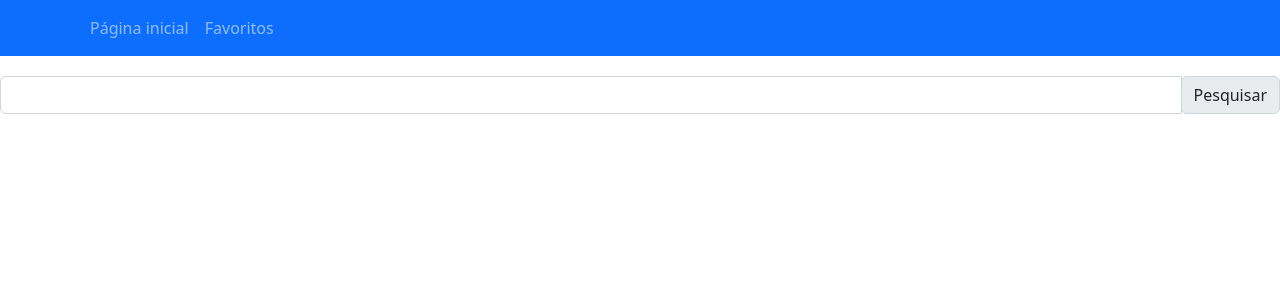
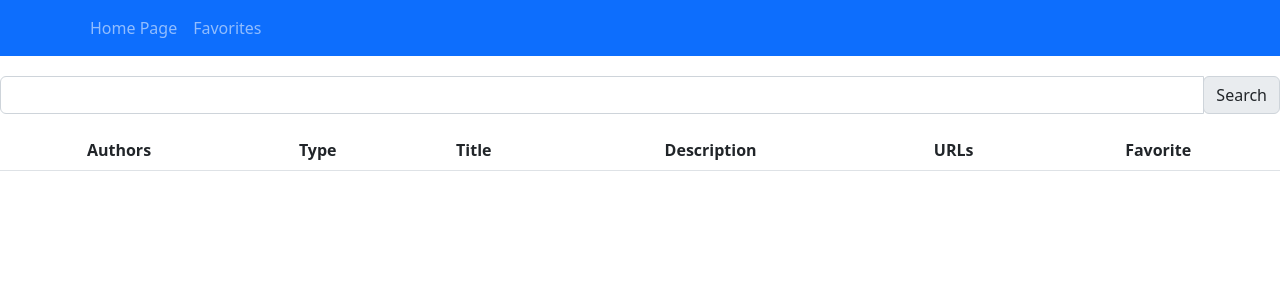
Before and after one commit to Humberto-Bonadiman/scientific-articles, a React (Create React App) app: page /search in a window 1280 px wide. Shown: the top 300 px of the page. Built offline with nearby package versions, Linux system fonts and the light colour scheme; no server answers.

Commit message:
feat: create table to show articles searched

```diff
--- a/src/components/Header.tsx
+++ b/src/components/Header.tsx
@@ -13,13 +13,13 @@ const Header: React.FC = () => {
               href="/search"
               data-testid="search__element-navbar-link-search"
             >
-              Página inicial
+              Home Page
             </Nav.Link>
             <Nav.Link
               href="/favorites"
               data-testid="favorites__element-navbar-link-favorites"
             >
-              Favoritos
+              Favorites
             </Nav.Link>
           </Nav>
         </Navbar.Collapse>
--- /dev/null
+++ b/src/components/TableArticles.tsx
@@ -0,0 +1,64 @@
+import PropTypes from 'prop-types';
+import { Table } from 'react-bootstrap';
+import { articlesResultInterface } from '../interfaces/articlesInterface';
+
+interface Props {
+  articles: articlesResultInterface[];
+};
+
+const TableArticles: React.FC<Props> = ({ articles }) => {
+  const receiveProps = articles;
+
+  const resultTable = () => receiveProps.map(({
+    id,
+    authors,
+    types,
+    title,
+    description,
+    URLs
+  }) => {
+    return (
+      <tr key={ id }>
+        <td>
+          { authors }
+        </td>
+        <td>
+          { types }
+        </td>
+        <td>
+          { title }
+        </td>
+        <td>
+          { description }
+        </td>
+        <td>
+          <a href={ URLs } target="_blank" rel="noopener noreferrer">{ URLs }</a>
+        </td>
+      </tr>
+    )
+  });
+
+  return (
+    <Table responsive>
+      <thead>
+        <tr className="text-center">
+          <th>Authors</th>
+          <th>Type</th>
+          <th>Title</th>
+          <th>Description</th>
+          <th>URLs</th>
+          <th>Favorite</th>
+        </tr>
+      </thead>
+      <tbody>
+        { resultTable() }
+      </tbody>
+    </Table>
+  );
+};
+
+TableArticles.propTypes = {
+  articles: PropTypes.any
+}
+
+export default TableArticles;
--- /dev/null
+++ b/src/interfaces/articlesInterface.ts
@@ -0,0 +1,17 @@
+export interface articlesInterface {
+  id: string;
+  authors: string[];
+  types: string[] | [];
+  title: string;
+  description?: string;
+  downloadUrl: string;
+}
+
+export interface articlesResultInterface {
+  id: string;
+  authors: string[];
+  types: string[] | [];
+  title: string;
+  description?: string;
+  URLs: string;
+}
--- a/src/pages/Search.tsx
+++ b/src/pages/Search.tsx
@@ -1,8 +1,47 @@
-import React from 'react';
+import React, { useState } from 'react';
 import Header from '../components/Header';
+import TableArticles from '../components/TableArticles';
+import { articlesInterface } from '../interfaces/articlesInterface';
+import { fetchApi } from '../services/fetchApi';
 import '../styles/Search.css';
 
 const Search: React.FC = () => {
+  const [articles, setArticles] = useState([]);
+  const [searchArticles, setSearchArticles] = useState('');
+
+  const getArticles = async () => {
+    const body = [
+      {
+        query: searchArticles,
+        page: 0,
+        pageSize: 0,
+        scrollId: ''
+      }
+    ];
+    const response = await fetchApi(body);
+    const data = await response.json();
+    const arrayArticles = data[0].data;
+    const organizedArticles = arrayArticles.map(({
+      id,
+      authors,
+      types,
+      title,
+      description,
+      downloadUrl
+    }: articlesInterface) => {
+      return {
+        id,
+        authors,
+        type: types,
+        title,
+        description: description || '',
+        URLs: downloadUrl,
+      };
+    });
+    console.log(organizedArticles);
+    setArticles(organizedArticles);
+  };
+
   return (
     <div>
       <Header />
@@ -12,12 +51,21 @@ const Search: React.FC = () => {
             type="text"
             className="form-control"
             aria-describedby="basic-addon2"
+            value={ searchArticles }
+            onChange={ ({ target }) => setSearchArticles(target.value) }
           />
           <div className="input-group-append">
-            <span className="input-group-text" id="basic-addon2">Pesquisar</span>
+            <span
+              className="input-group-text"
+              id="basic-addon2"
+              onClick={ getArticles }
+            >
+              Search
+            </span>
           </div>
         </div>
       </div>
+      <TableArticles articles={ articles } />
     </div>
   );
 };
--- a/src/services/fetchApi.ts
+++ b/src/services/fetchApi.ts
@@ -2,11 +2,11 @@ import { bodyInterface } from '../interfaces/fetchInterfaces';
 
 const api = 'https://core.ac.uk:443/api-v2/articles/search';
 const queryParams = '?metadata=true&fulltext=false&citations=false&similar=false&duplicate=false&urls=true&faithfulMetadata=false';
-const apiKey = `&apiKey=${process.env.API_KEY}`;
+const apiKey = process.env.REACT_APP_API_KEY;
 const appJson = 'application/json';
 
 export const fetchApi = async (body: bodyInterface[]) => {
-  const fetchPostArticlesSearch = fetch(`${api}${queryParams}&${apiKey}`, {
+  const fetchPostArticlesSearch = fetch(`${api}${queryParams}&apiKey=${apiKey}`, {
     method: 'POST',
     headers: {
       Accept: appJson,
```
Also changed, not shown: src/components/Table.tsx (deleted, +0 -7 lines).
